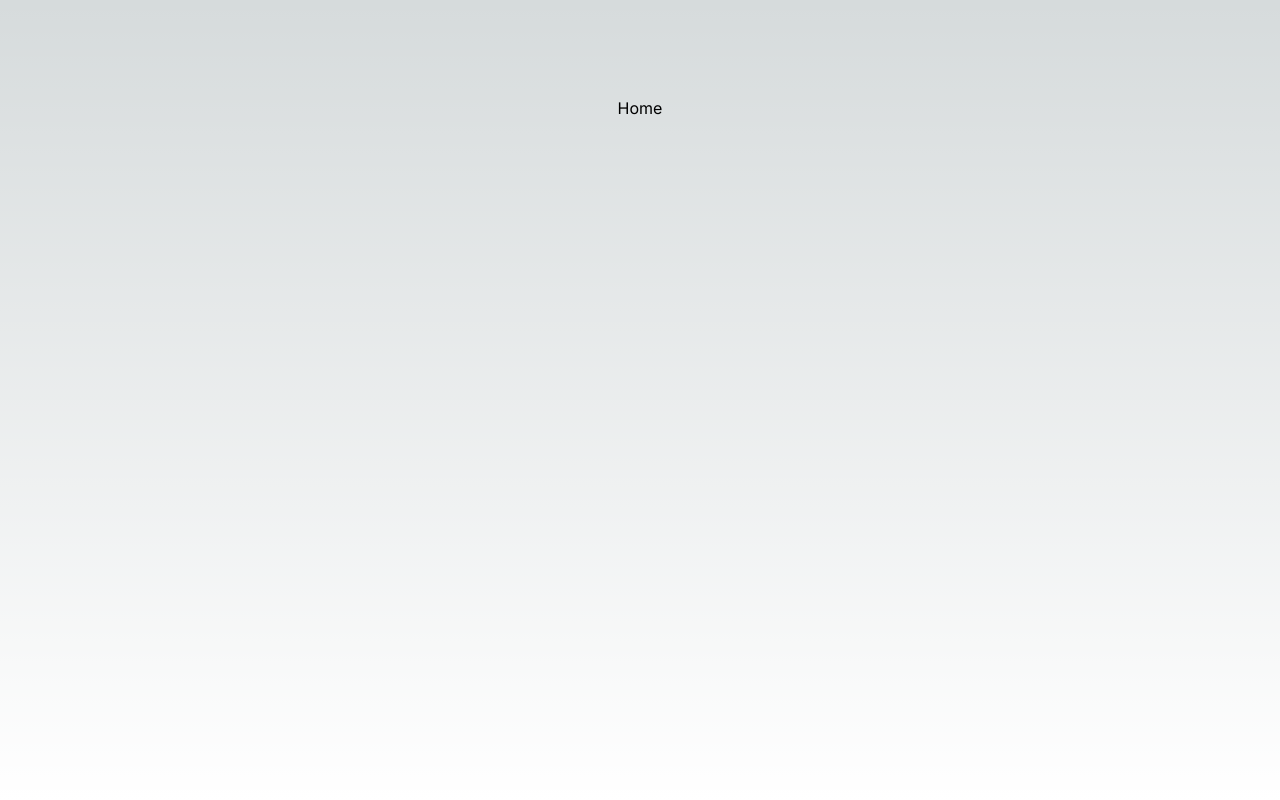
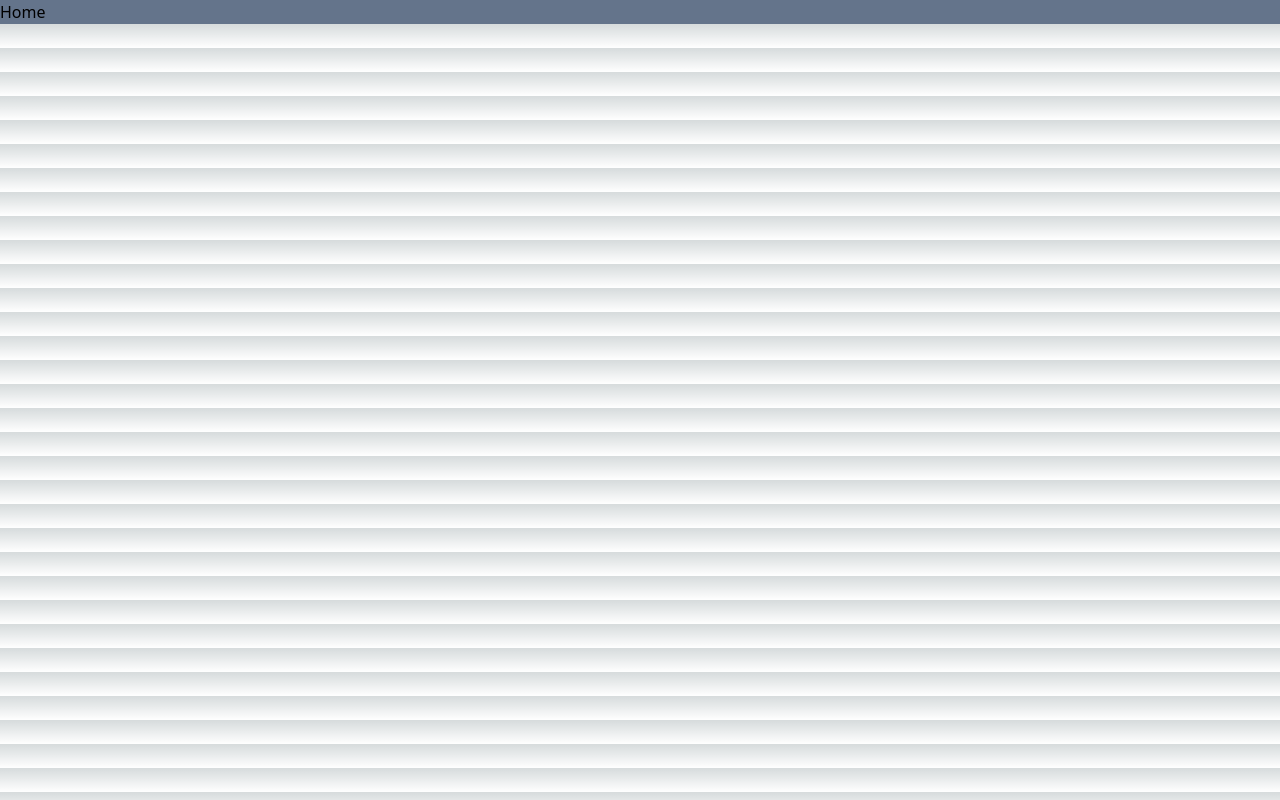
Before and after one commit to Dudi1896/dev-portfolio-nextjs, a Next.js app: page / in a window 1280 px wide. Built offline with nearby package versions, Linux system fonts and the light colour scheme.

Commit message:
testing tailwind config

```diff
--- a/src/pages/index.js
+++ b/src/pages/index.js
@@ -1,11 +1,8 @@
-import { Inter } from 'next/font/google';
-
-const inter = Inter({ subsets: ['latin'] });
 
 export default function Home() {
   return (
     <main
-      className={`flex min-h-screen flex-col items-center justify-between p-24 ${inter.className}`}
+      className='bg-slate-500'
     >
       Home
     </main>
```
